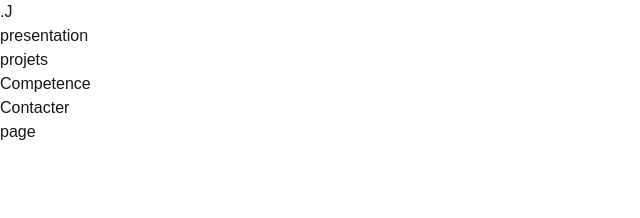
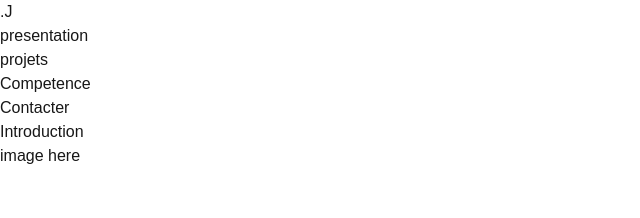
Before and after one commit to alandarryl/nextjs-portfolio, a Next.js app: page /presentation in a window 1280 px wide. Shown: the top 218 px of the page, without its empty margins (0-640 px from the left). Built offline with nearby package versions, Linux system fonts and the light colour scheme.

Commit message:
add cloudinary to our package json

```diff
--- a/package.json
+++ b/package.json
@@ -12,6 +12,7 @@
     "mongodb": "^7.1.0",
     "mongoose": "^9.2.1",
     "next": "16.1.6",
+    "next-cloudinary": "^6.17.5",
     "react": "19.2.3",
     "react-dom": "19.2.3"
   },
--- a/src/app/contact/page.jsx
+++ b/src/app/contact/page.jsx
@@ -6,7 +6,7 @@ import DynamicForm from '@/components/dynamicForm';
 
 function page() {
     return (
-        <div>
+        <div className='contact-form' >
             <h2>Formulaire de contact</h2>
             <DynamicForm fields={messageFields} endpoint={messageApi} />
         </div>
--- a/src/app/presentation/page.jsx
+++ b/src/app/presentation/page.jsx
@@ -2,8 +2,20 @@ import React from 'react'
 
 function page() {
   return (
-    <div>page</div>
+    <div>
+      <h2>Introduction</h2>
+      <div>
+        <div>image here</div>
+        <div>
+          <div className='text-pres' ></div>
+          <div className='experience-education' >
+            <div className='experience' ></div>
+            <div className='education' ></div>
+          </div>
+        </div>
+      </div>
+    </div>
   )
 }
 
-export default page
+export default page;
--- a/src/app/project/page.jsx
+++ b/src/app/project/page.jsx
@@ -2,7 +2,10 @@ import React from 'react'
 
 function page() {
   return (
-    <div>page</div>
+    <div>
+      <h2>Mes prjets</h2>
+      <div className='project-grid' ></div>
+    </div>
   )
 }
 
--- a/src/app/project/projectCard.jsx
+++ b/src/app/project/projectCard.jsx
@@ -0,0 +1,14 @@
+import React from 'react'
+
+function projectCard() {
+    return (
+        <div>
+            <div>image of skill here</div>
+            <iv>
+                <p>text</p>
+            </iv>
+        </div>
+    )
+}
+
+export default projectCard
--- a/src/app/skills/page.jsx
+++ b/src/app/skills/page.jsx
@@ -2,7 +2,10 @@ import React from 'react'
 
 function page() {
   return (
-    <div>page</div>
+    <div>
+      <h2>Mes compétences</h2>
+      <div className='skills-grid' ></div>
+    </div>
   )
 }
 
--- a/src/app/skills/skillCard.jsx
+++ b/src/app/skills/skillCard.jsx
@@ -0,0 +1,14 @@
+import React from 'react'
+
+function skillCard() {
+    return (
+        <div>
+            <div>image of skill here</div>
+            <iv>
+                <p>text</p>
+            </iv>
+        </div>
+    )
+}
+
+export default skillCard
```
Also changed, not shown: src/libs/cloudinary.js (added), 1 other file (tests, documents, lock files or other folders).
